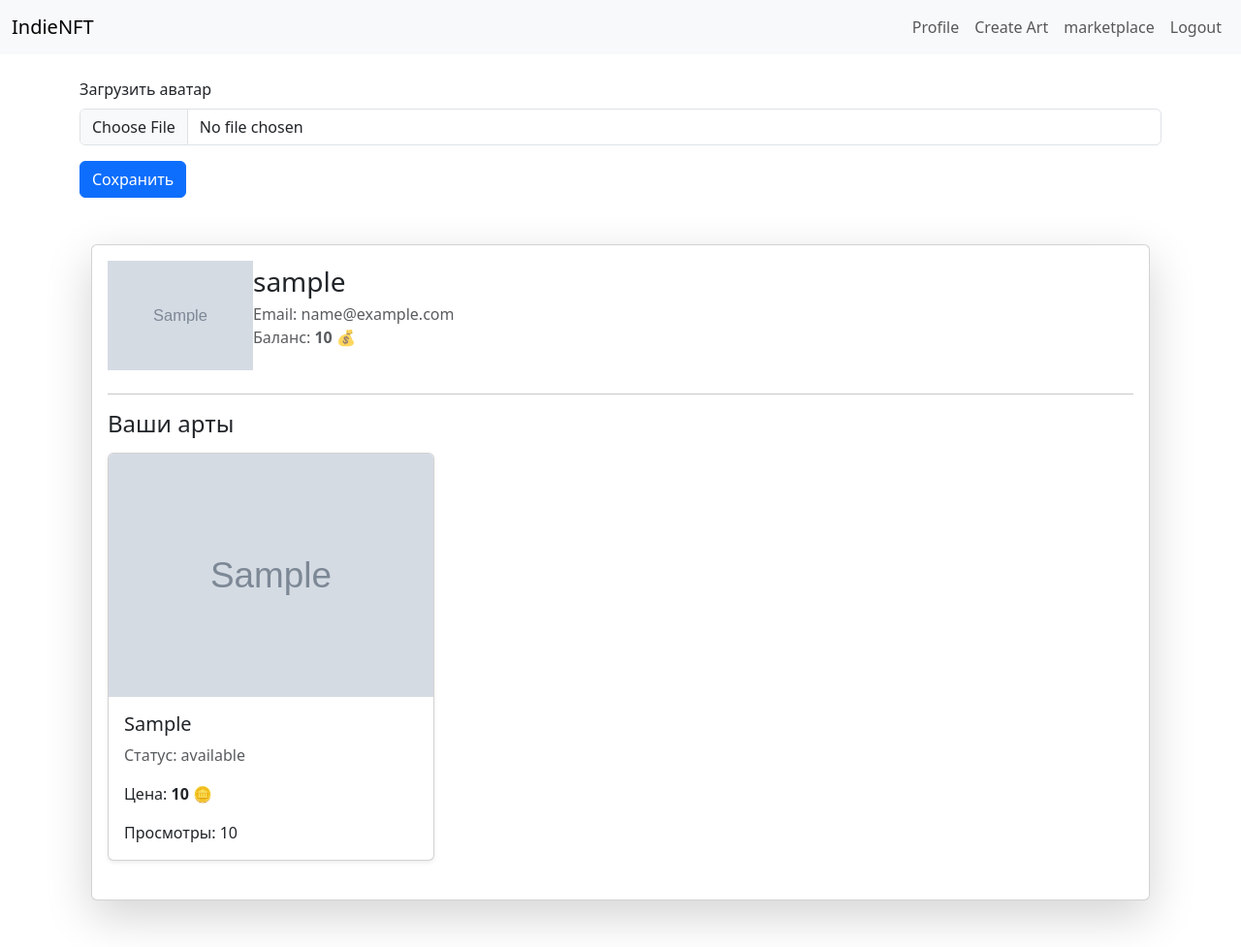
After one commit to SomeDumbShit/CryptoNFTCoin, a Flask app: page /profile in a window 1280 px wide. The commit adds this page. Shown: the whole page at 97% size. Run offline with Flask 3, Linux system fonts and the light colour scheme; a user stored in the database is signed in; tables that the repository leaves empty hold one stand-in row (values such as "Sample post"); grey boxes marked "Sample" are stand-in pictures; some libraries are stand-ins or nearby versions.

Commit message:
Сделал профиль

```diff
--- a/app/forms.py
+++ b/app/forms.py
@@ -1,5 +1,6 @@
 from flask_wtf import FlaskForm
 from wtforms import StringField, PasswordField, SubmitField
+from flask_wtf.file import FileAllowed, FileField
 from wtforms.validators import DataRequired, Email, Length
 
 class RegistrationForm(FlaskForm):
@@ -12,3 +13,9 @@ class LoginForm(FlaskForm):
     email = StringField('Email', validators=[DataRequired(), Email()])
     password = PasswordField('Password', validators=[DataRequired()])
     submit = SubmitField('Log In')
+
+class AvatarUploadForm(FlaskForm):
+    avatar = FileField('Загрузить аватар', validators=[
+        FileAllowed(['jpg', 'png', 'jpeg'], 'Только изображения!')
+    ])
+    submit = SubmitField('Сохранить')
--- a/app/models.py
+++ b/app/models.py
@@ -14,6 +14,7 @@ class User(db.Model, UserMixin):
     username = db.Column(db.String(100), nullable=False)
     balance = db.Column(db.Integer, default=0)
     role = db.Column(db.String(20), default='user')  # может быть 'user', 'artist', 'admin'
+    avatar = db.Column(db.String(255), default='uploads/avatars/default.png', nullable=False)
 
     arts = db.relationship('Art', backref='owner', lazy=True)
     transactions_sent = db.relationship(
--- a/app/routes.py
+++ b/app/routes.py
@@ -1,13 +1,19 @@
 from flask import Blueprint, render_template, redirect, url_for, flash, request
 from flask_login import login_required, current_user
-
+import os
+from werkzeug.utils import secure_filename
 from .extensions import db
 from .models import User, Art
 from .economy import get_economy
 from .transactions import *
 import random
+from flask import Blueprint, request, current_app
+import os
+from flask_login import current_user
+from app.extensions import db
 
 main = Blueprint('main', __name__)
+
 
 
 @main.route('/')
@@ -163,6 +169,15 @@ def burn_emission():
         flash(f"Недостаточно RYT для сжигания", category='danger')
     return redirect(url_for('main.home'))
 
+from app.forms import AvatarUploadForm
+
+@main.route('/profile')
+@login_required
+def profile():
+    from flask_login import current_user
+    user_arts = Art.query.filter_by(owner_id=current_user.id).all()
+    form = AvatarUploadForm()
+    return render_template('profile.html', user=current_user, user_arts=user_arts, avatar_form=form)
 
 @main.route('/admin/mint_emission', methods=['POST'])
 @login_required
@@ -172,6 +187,28 @@ def mint_emission():
     flash(f"{mint_amount} RYT было успешно выпущено", category='success')
     return redirect(url_for('main.admin_panel'))
 
+@main.route('/upload_avatar', methods=['POST'])
+@login_required
+def upload_avatar():
+    file = request.files.get('avatar')
+
+    if file:
+        filename = file.filename
+        upload_folder = current_app.config['UPLOAD_FOLDER']
+
+        avatar_dir = os.path.join(upload_folder, 'avatars')
+        os.makedirs(avatar_dir, exist_ok=True)
+
+        filepath = os.path.join(avatar_dir, filename)
+        file.save(filepath)
+
+        # Сохраняем путь относительно /static
+        current_user.avatar = f'uploads/avatars/{filename}'
+        db.session.commit()
+
+        return redirect(url_for('main.profile'))
+
+    return "No file uploaded", 400
 
 @main.route('/buy_token', methods=['POST'])
 @login_required
--- a/app/templates/base.html
+++ b/app/templates/base.html
@@ -3,7 +3,7 @@
 <head>
     <meta charset="UTF-8">
     <title>{% block title %}NFT Market{% endblock %}</title>
-    <link rel="stylesheet" href="{{ url_for('static', filename='style.css') }}">
+    <link href="https://cdn.jsdelivr.net/npm/bootstrap@5.3.3/dist/css/bootstrap.min.css" rel="stylesheet">
 </head>
 <body>
     <nav>
--- a/app/templates/layout.html
+++ b/app/templates/layout.html
@@ -13,6 +13,7 @@
     <div class="collapse navbar-collapse">
       <ul class="navbar-nav ms-auto">
         {% if current_user.is_authenticated %}
+          <li class="nav-item"><a class="nav-link" href="{{ url_for('main.profile') }}">Profile</a></li>
           <li class="nav-item"><a class="nav-link" href="{{ url_for('main.create_art') }}">Create Art</a></li>
           <li class="nav-item"><a class="nav-link" href="{{ url_for('main.marketplace') }}">marketplace</a></li>
           <li class="nav-item"><a class="nav-link" href="{{ url_for('auth.logout') }}">Logout</a></li>
--- /dev/null
+++ b/app/templates/profile.html
@@ -0,0 +1,53 @@
+
+{% extends "layout.html" %}
+{% block title %}Личный кабинет{% endblock %}
+
+{% block content %}
+<form method="POST" enctype="multipart/form-data" action="{{ url_for('main.upload_avatar') }}">
+  {{ avatar_form.hidden_tag() }}
+  <div class="mb-3">
+    {{ avatar_form.avatar.label(class="form-label") }}
+    {{ avatar_form.avatar(class="form-control") }}
+  </div>
+  {{ avatar_form.submit(class="btn btn-primary") }}
+</form>
+
+<div class="container py-5">
+  <div class="card shadow-lg">
+    <div class="card-body">
+      <div class="d-flex align-items-center mb-4">
+        <img src="{{ url_for('static', filename=user.avatar) }}" alt="Avatar" width="150">
+        <div>
+          <h3 class="card-title mb-1">{{ current_user.username }}</h3>
+          <p class="text-muted mb-0">Email: {{ current_user.email }}</p>
+          <p class="text-muted">Баланс: <strong>{{ current_user.balance }}</strong> 💰</p>
+        </div>
+      </div>
+
+      <hr>
+
+      <h4 class="mb-3">Ваши арты</h4>
+      {% if user_arts %}
+        <div class="row">
+          {% for art in user_arts %}
+            <div class="col-md-4 mb-4">
+              <div class="card h-100 shadow-sm">
+                <img src="{{ url_for('static', filename='uploads/' ~ art.image_path) }}"
+                     class="card-img-top" alt="Арт">
+                <div class="card-body">
+                  <h5 class="card-title">{{ art.art_metadata }}</h5>
+                  <p class="card-text text-muted">Статус: {{ art.status }}</p>
+                  <p class="card-text">Цена: <strong>{{ art.price }}</strong> 🪙</p>
+                  <p class="card-text">Просмотры: {{ art.views }}</p>
+                </div>
+              </div>
+            </div>
+          {% endfor %}
+        </div>
+      {% else %}
+        <p class="text-muted">У вас пока нет артов 😢</p>
+      {% endif %}
+    </div>
+  </div>
+</div>
+{% endblock %}
```
Also changed, not shown: app/__init__.py (+5 -2 lines).
